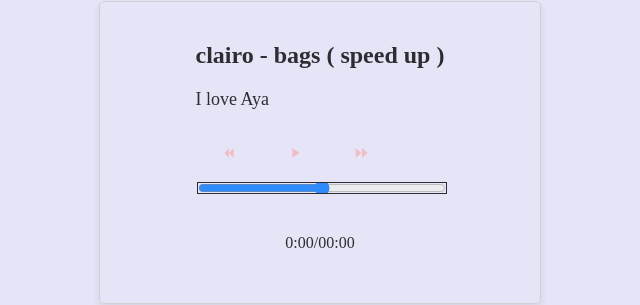
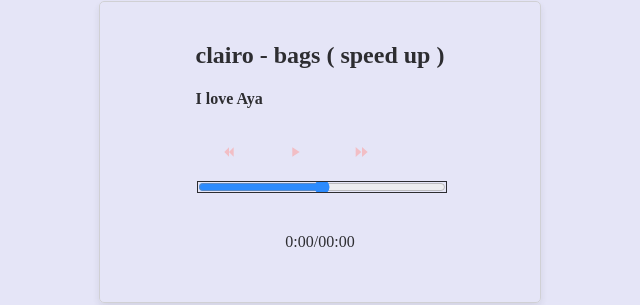
Before and after one commit to MohammedHussien14/Ayamoh14229, a plain HTML site: page index.html in a window 1280 px wide. Shown: the part 392-697 px from the top of the page, 320-960 px from the left. Drawn offline with Linux system fonts and the light colour scheme.

Commit message:
Update index.html

```diff
--- a/index.html
+++ b/index.html
@@ -21,7 +21,7 @@
 <div class="player">
     <div class="details">
         <h2 id="song-title">Song Title</h2>
-        <p id="artist-name">Artist Name</p>
+        <h4 id="artist-name">Artist Name</h4>
     </div>
     <audio id="audio" src=""></audio>
     <div class="controls">
```
